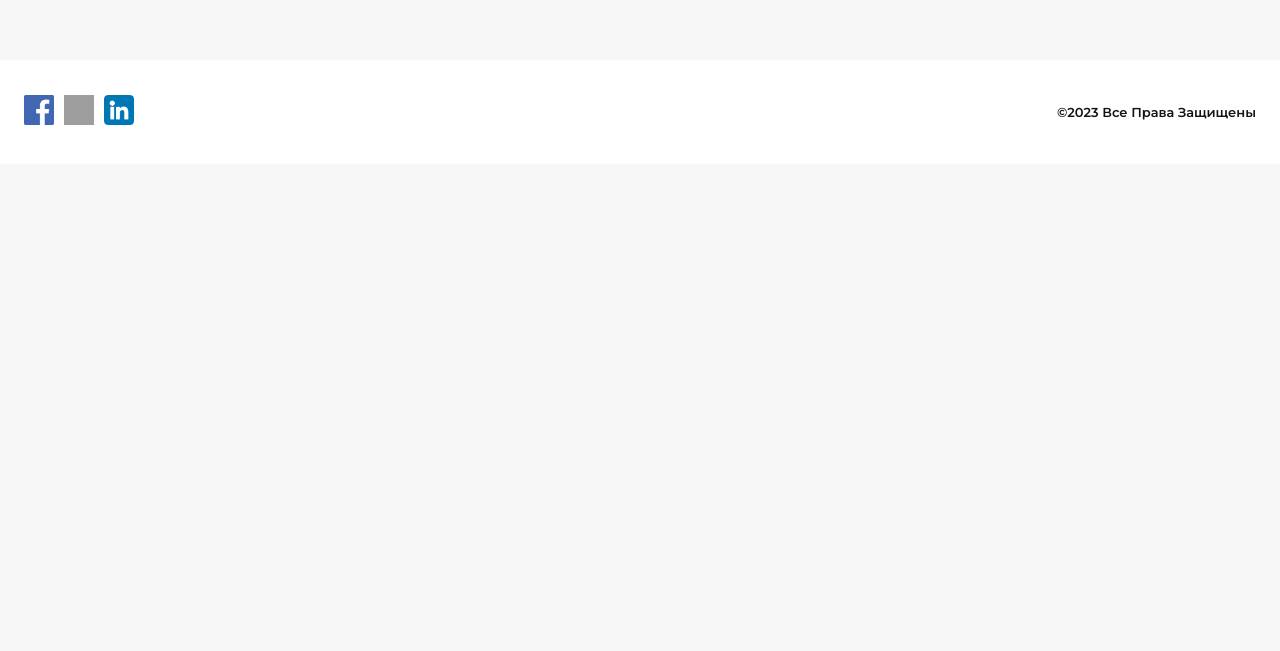
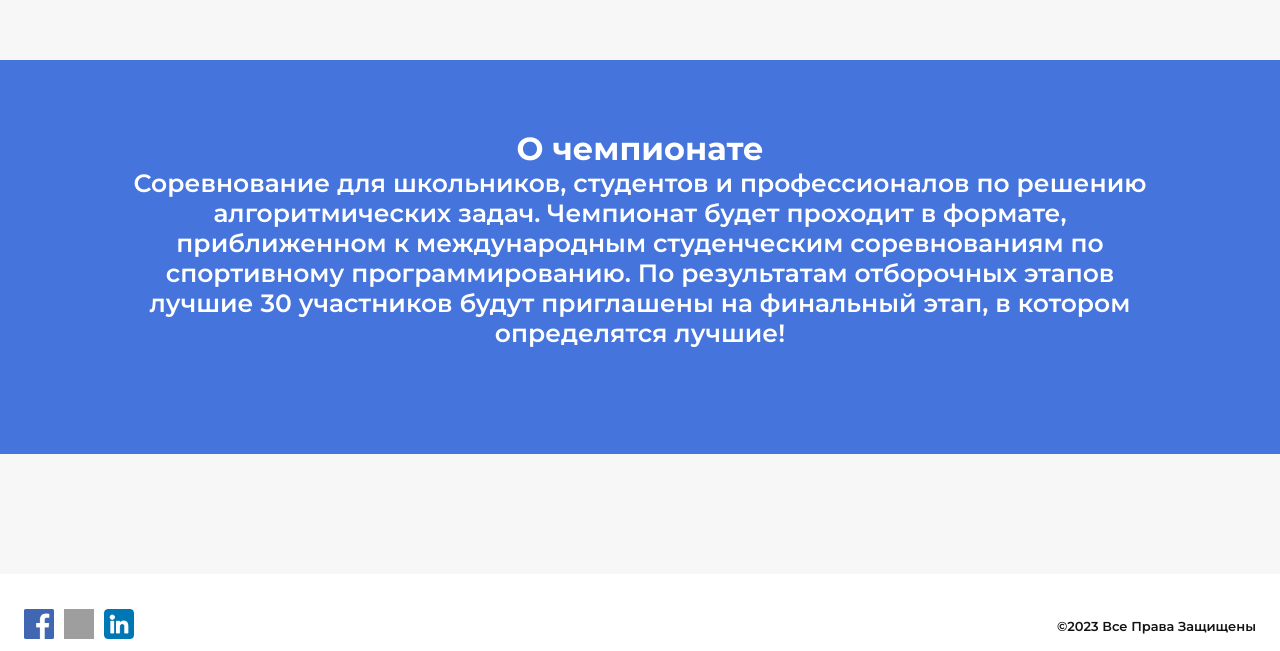
Before and after one commit to cpfed/diploma-cpfed-frontend, a Next.js app: page / in a window 1280 px wide. Shown: the part 667-1318 px from the top of the page. Before the commit the page ends 831 px from the top, so only its background shows below. Built offline with nearby package versions, Linux system fonts and the light colour scheme; grey boxes are pictures that could not be loaded.

Commit message:
feat: add about compoennt

```diff
--- /dev/null
+++ b/src/components/pages/index/About/About.module.scss
@@ -0,0 +1,25 @@
+@import "/src/styles/variables";
+
+.about {
+
+    &__content {
+        display: flex;
+        flex-direction: column;
+        align-items: center;
+
+        &_title {
+            @include font(32px, 700, 39px, $white);
+            text-align: center;
+        }
+
+        &_subtitle {
+            @include font(25px, 600, 30px, $white);
+            text-align: center;
+        }
+    }
+
+    &__section {
+        background-color: $cyan;
+        padding: 69px 98px 106px 98px;
+    }
+}
--- /dev/null
+++ b/src/components/pages/index/About/About.tsx
@@ -0,0 +1,19 @@
+import React from "react";
+import Link from "next/link";
+
+import Container from "@/components/ui/Container";
+
+import classes from "./About.module.scss";
+
+const About = () => {
+    return <section className={classes.about__section}>
+            <Container>
+                <div className={classes.about__content}>
+                    <p className={classes.about__content_title}>О чемпионате</p>
+                    <p className={classes.about__content_subtitle}>Соревнование для школьников, студентов и профессионалов по решению алгоритмических задач. Чемпионат будет проходит в формате, приближенном к международным студенческим соревнованиям по спортивному программированию. По результатам отборочных этапов лучшие 30 участников будут приглашены на финальный этап, в котором определятся лучшие!</p>
+                </div>
+            </Container>
+        </section>
+};
+
+export default About;
--- /dev/null
+++ b/src/components/pages/index/About/index.tsx
@@ -0,0 +1 @@
+export { default } from './About'
--- a/src/pages/index.tsx
+++ b/src/pages/index.tsx
@@ -1,10 +1,12 @@
 import Intro from "@/components/pages/index/Intro";
+import About from "@/components/pages/index/About";
 import Container from "@/components/ui/Container";
 
 export default function Home() {
-  return (
+  return <>
 		<Intro></Intro>
-	)
+		<About></About>
+	</>
 }
 
 
```
